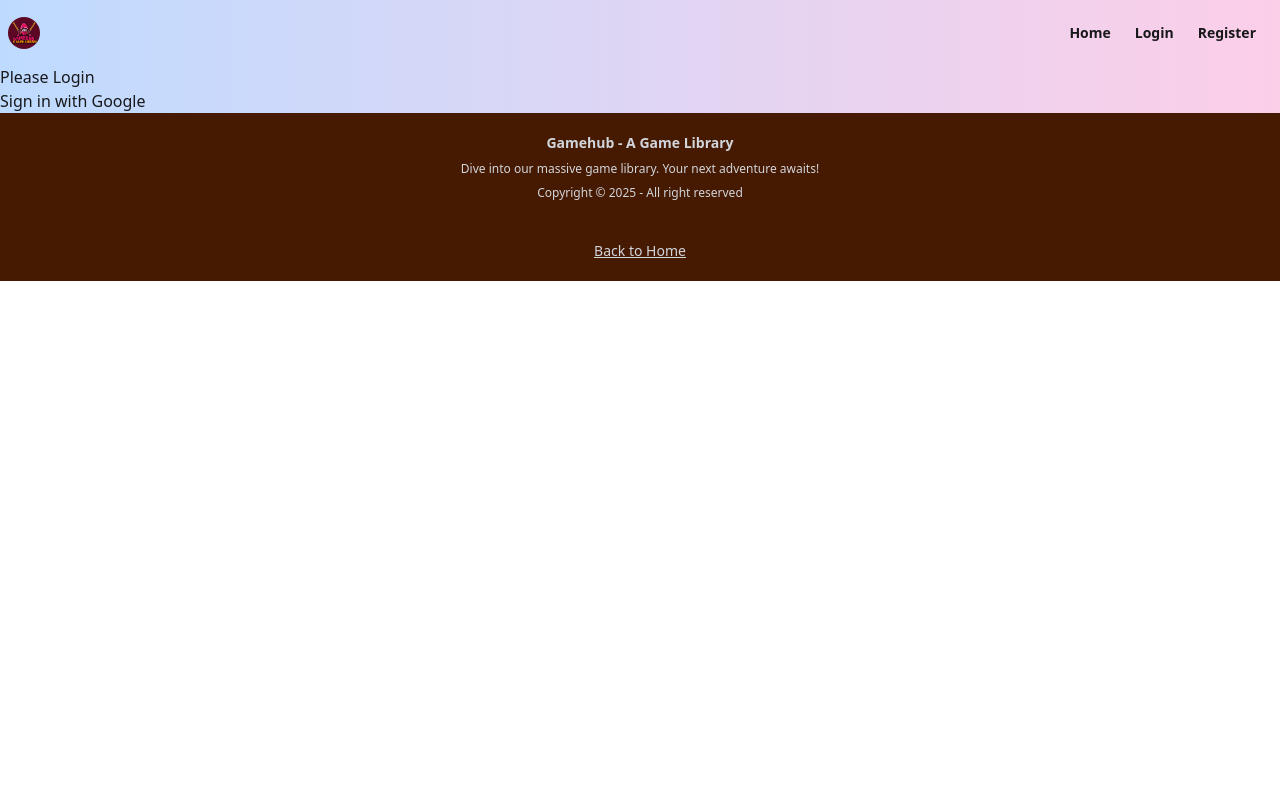
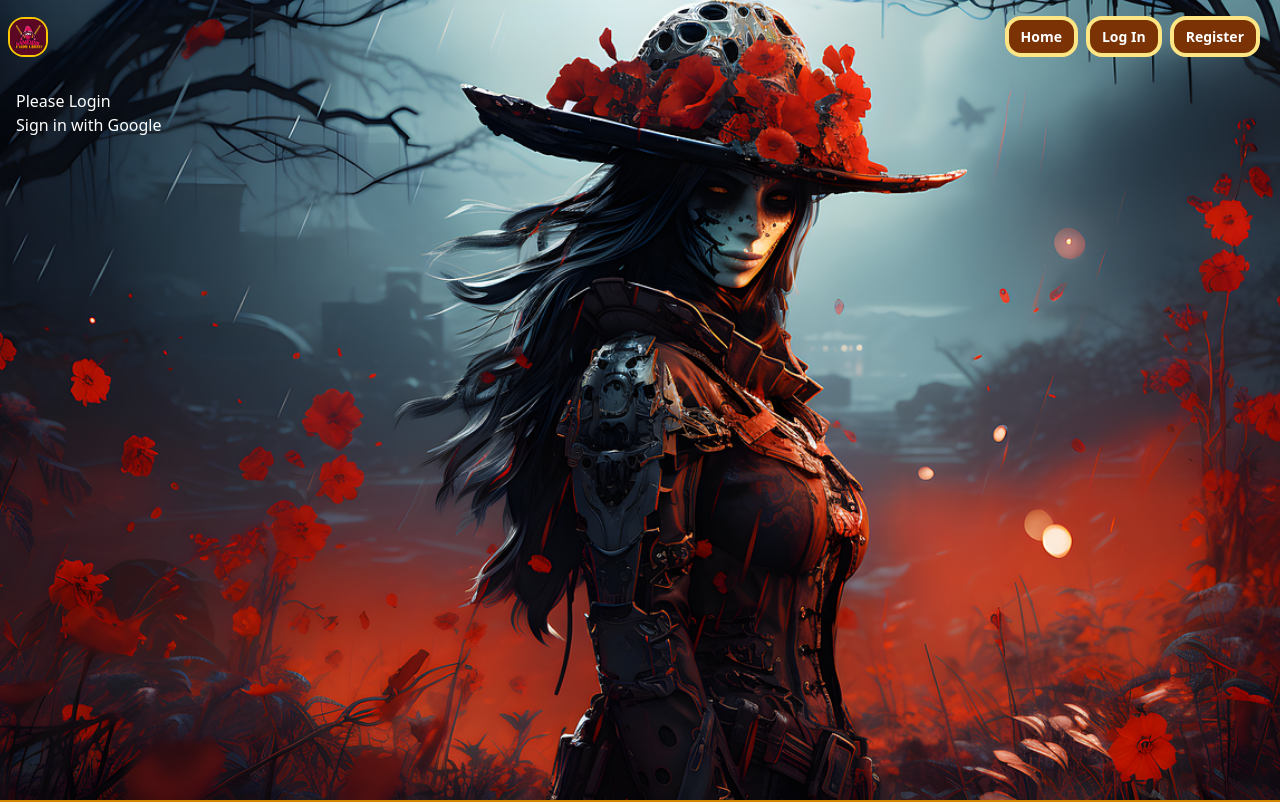
Before and after one commit to TahsinaRashid/GameHub, a React (Vite) app: page /login in a window 1280 px wide. Shown: the top 802 px of the page. Built offline with nearby package versions, Linux system fonts and the light colour scheme; no server answers.

Commit message:
nav and footer correction

```diff
--- a/src/footer/Footer.jsx
+++ b/src/footer/Footer.jsx
@@ -4,13 +4,13 @@ import { NavLink } from "react-router";
 const Footer =()=>{
     return(
     <footer className="footer footer-horizontal
-    footer-center bg-amber-950 text-gray-300 p-5">
+    footer-center bg-red-950 text-gray-300 p-5 border-2 border-yellow-600">
         <aside>
             <p className="font-bold text-md">Gamehub - A Game Library</p>
             <p className="text-xs">Dive into our massive game library. Your next adventure awaits!</p>
             <p className="text-xs">Copyright © {new Date().getFullYear()} - All right reserved</p>
         </aside>
-        <div className="underline"><NavLink to = "/">Back to Home</NavLink></div>
+        <div className="underline font-bold"><NavLink to = "/">Back to Home</NavLink></div>
     </footer>
 );};
 export default Footer;
--- a/src/header/navbar.jsx
+++ b/src/header/navbar.jsx
@@ -29,31 +29,33 @@ const Navbar = () => {
 
     const rightSideLinks = user ? (
         <>
-            <li className="font-bold "><NavLink to="/">Home</NavLink></li>
+            <li className=" bg-amber-900 font-bold text-onclick text-white rounded-2xl border-4 border-amber-200 "><NavLink to="/">Home</NavLink></li>
             <li>
                 <NavLink to="/profile">
                     <img
                         src={user.photoURL || "https://via.placeholder.com/32/7f8c8d/ffffff?text=U"}
                         alt={`${user.displayName || 'User'}'s profile`}
-                        className="w-8 h-8 rounded-full object-cover border-2 border-primary cursor-pointer"
+                        className="w-8 h-8 rounded-full object-cover border border-amber-200 cursor-pointer"
                         title={`My Profile (${user.displayName || user.email})`}
                     />
                 </NavLink>
             </li>
-            <li className="font-bold"><button onClick={handleSignOut}>Sign Out</button> </li>
+            <li>
+                <button className=" bg-amber-900 font-bold text-onclick text-white rounded-2xl border-4 border-amber-200" onClick={handleSignOut}>Log Out</button>
+            </li>
         </>
     ) : (
         <>
-            <li className="font-bold text-onclick"><NavLink to="/">Home</NavLink></li>
-            <li className="font-bold"><NavLink to="/login">Login</NavLink></li>
-            <li className="font-bold"><NavLink to="/register">Register</NavLink></li>
+        <li><button className=" bg-amber-900 font-bold text-onclick text-white rounded-2xl border-4 border-amber-200 mr-2"><NavLink to="/">Home</NavLink></button></li>
+        <li><button className=" bg-amber-900 font-bold text-onclick text-white rounded-2xl border-4 border-amber-200 mr-2"><NavLink to="/login">Log In</NavLink></button></li>
+        <li><button className=" bg-amber-900 font-bold text-onclick text-white rounded-2xl border-4 border-amber-200 mr-2"><NavLink to="/register">Register</NavLink></button></li>
         </>
     );
     return (
         <div className="navbar">
             <div className="flex-1">
                 <NavLink to="/">
-                    <img src={logo} alt="GameHub Logo" className="h-8 rounded-2xl" />
+                    <img src={logo} alt="GameHub Logo" className="h-10 rounded-2xl border-2 border-yellow-400 shadow-yellow-500" />
                 </NavLink>
             </div>
             <div className="">
@@ -64,7 +66,7 @@ const Navbar = () => {
             <div className="dropdown dropdown-end lg:hidden">
                 <ul
                     tabIndex={0}
-                    className="menu menu-sm dropdown-content mt-3 z-[1] p-2 shadow bg-base-100 rounded-box w-52">{rightSideLinks}
+                    className="menu menu-sm dropdown-content mt-3 z-[1] p-2 rounded-full w-52 hover:bg-black">{rightSideLinks}
                 </ul>
             </div>
         </div>
--- a/src/layout/Root.jsx
+++ b/src/layout/Root.jsx
@@ -2,16 +2,32 @@ import React from "react";
 import {Outlet} from 'react-router'
 import Navbar from "../header/navbar";
 import Footer from "../footer/Footer";
+import backgroundImage from "../assets/back.png";
 
 const Root = () => {
+    const backgroundImageURL=`url(${backgroundImage})`
     return(
-        <div>
-            <div className="bg-gradient-to-r from-blue-200 to-pink-200">
-                <Navbar></Navbar>
-                <Outlet></Outlet>
+        <>
+            <div
+                className="min-h-screen bg-cover bg-center bg-fixed"
+                style={{
+                    backgroundImage: backgroundImageURL,
+                }}
+            >
+                <Navbar />
+                <div className="container mx-auto p-4">
+                 <Outlet />
+                </div>
             </div>
-            <Footer></Footer>
-        </div>
+            <Footer />
+        </>
+        // <div>
+        //     <div className="bg-gradient-to-r from-pink-200 to-yellow-600">
+        //         <Navbar></Navbar>
+        //         <Outlet></Outlet>
+        //     </div>
+        //     <Footer></Footer>
+        // </div>
 
     );
 };
--- a/src/pages/Home.jsx
+++ b/src/pages/Home.jsx
@@ -2,7 +2,7 @@ import React from "react";
 
 const Home = () => {
     return(
-        <div>
+        <div className="text-white">
             <h1>this is home</h1>
         </div>
     );
--- a/src/pages/Login.jsx
+++ b/src/pages/Login.jsx
@@ -30,7 +30,7 @@ const Login =()=>{
     // }
 
     return(
-        <div>
+        <div className="text-white">
             <h2>Please Login</h2>
             <button onClick={handleGoogleSignIn}>Sign in with Google</button>
             {/* <button onClick={handleSignOut}>Sign Out</button> */}
--- a/src/pages/Register.jsx
+++ b/src/pages/Register.jsx
@@ -2,7 +2,7 @@ import React from "react";
 
 const Register =()=>{
     return(
-        <div>Register Page</div>
+        <div className="text-white">Register Page</div>
     );
 };
 export default Register;
```
Also changed, not shown: src/assets/back.png (added), src/assets/bg.jpeg (added).
